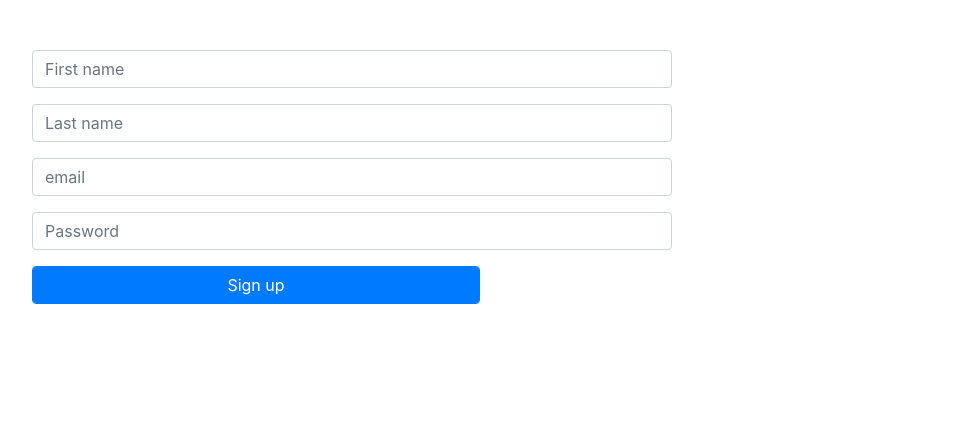
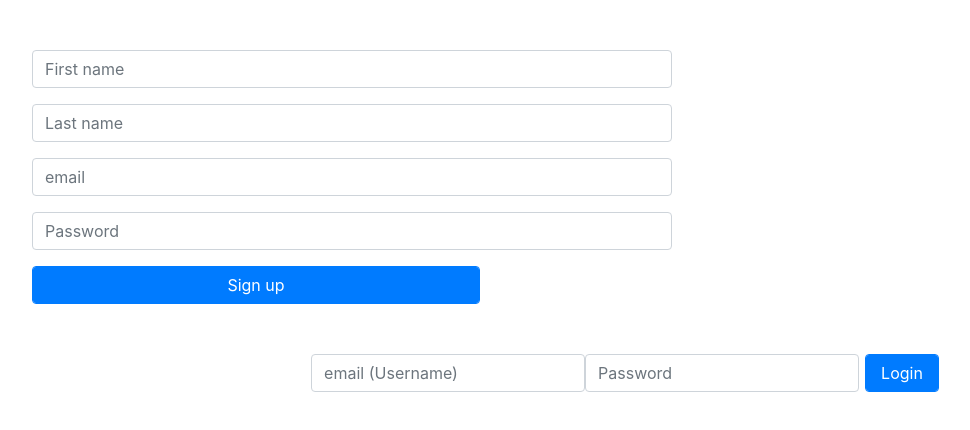
Before and after one commit to Sasi-Koramutla/MortgageApp, a React (Create React App) app in the folder Frontend/mortageapp/: page / in a window 1280 px wide. Shown: the top 430 px of the page, without its empty margins (18-988 px from the left). Built offline with nearby package versions, Linux system fonts and the light colour scheme; no server answers.

Commit message:
updated login logic

```diff
--- a/Frontend/mortageapp/src/App.js
+++ b/Frontend/mortageapp/src/App.js
@@ -1,5 +1,6 @@
 import React, { Component} from 'react';
 import Signup from "./components/Signup";
+import Login from "./components/Login";
 
 export default class App extends Component {
 
@@ -8,6 +9,7 @@ export default class App extends Component {
     return (
       <div className="main">
         <Signup/>
+        <Login/>
       </div>
     )
   }
--- /dev/null
+++ b/Frontend/mortageapp/src/components/Login.js
@@ -0,0 +1,59 @@
+import React, { Component} from 'react';
+
+const baseURL = process.env.REACT_APP_BACKEND_URL || "http://localhost:3003";
+export default class Login extends Component {
+    state = {
+        loginUsername: "",
+        loginPassword: "",
+        baseURL: baseURL
+      }
+
+      handleChange = (event) => {
+        this.setState({ [event.currentTarget.id]: event.currentTarget.value})
+      }
+
+      //Sasi - create route function
+    login = (event) => {
+    event.preventDefault();
+    fetch(this.state.baseURL + '/login', {
+        method: 'POST',
+        body: JSON.stringify({username: this.state.loginUsername,
+                            password: this.state.loginPassword}
+                            ),
+        headers: {
+        'Content-Type': 'application/json'
+        }
+    }).then (res => res.json())
+        .then (resJson => {console.log(resJson);
+        this.setState({
+            login:true,
+            loginUsername: resJson.username,
+            loginPassword: "",
+            token:resJson.token,
+            userid:resJson.id,
+            savedTweets:resJson.savedTweets
+        })
+        localStorage.setItem("loginInfo",JSON.stringify({id:resJson.id, loginPassword: resJson.password, loginUsername:resJson.username, token:resJson.token}));
+    }).catch (error => console.error({'Error': error}))
+
+    }
+
+
+    render() {
+      return (
+        <div>
+                    <ul className="nav justify-content-center">
+                    <li className="nav-item">
+                      <input className="form-control" type="text" onChange={this.handleChange} value={this.state.loginUsername} id="loginUsername" name="loginUsername" placeholder="email (Username)"/>
+                    </li>
+                    <li className="nav-item">
+                        <input  className="form-control" type="password" onChange={this.handleChange} value={this.state.loginPassword} id="loginPassword" name="loginPassword" placeholder="Password"/>
+                    </li>
+                    <li className="nav-item">
+                    <button className="btn btn-primary form-control" style={{marginLeft:"6px"}}onClick={this.login}>Login</button>
+                    </li>
+                  </ul>
+        </div>
+      )
+    }
+  }
```
Also changed, not shown: 1 other file (tests, documents, lock files or other folders).
